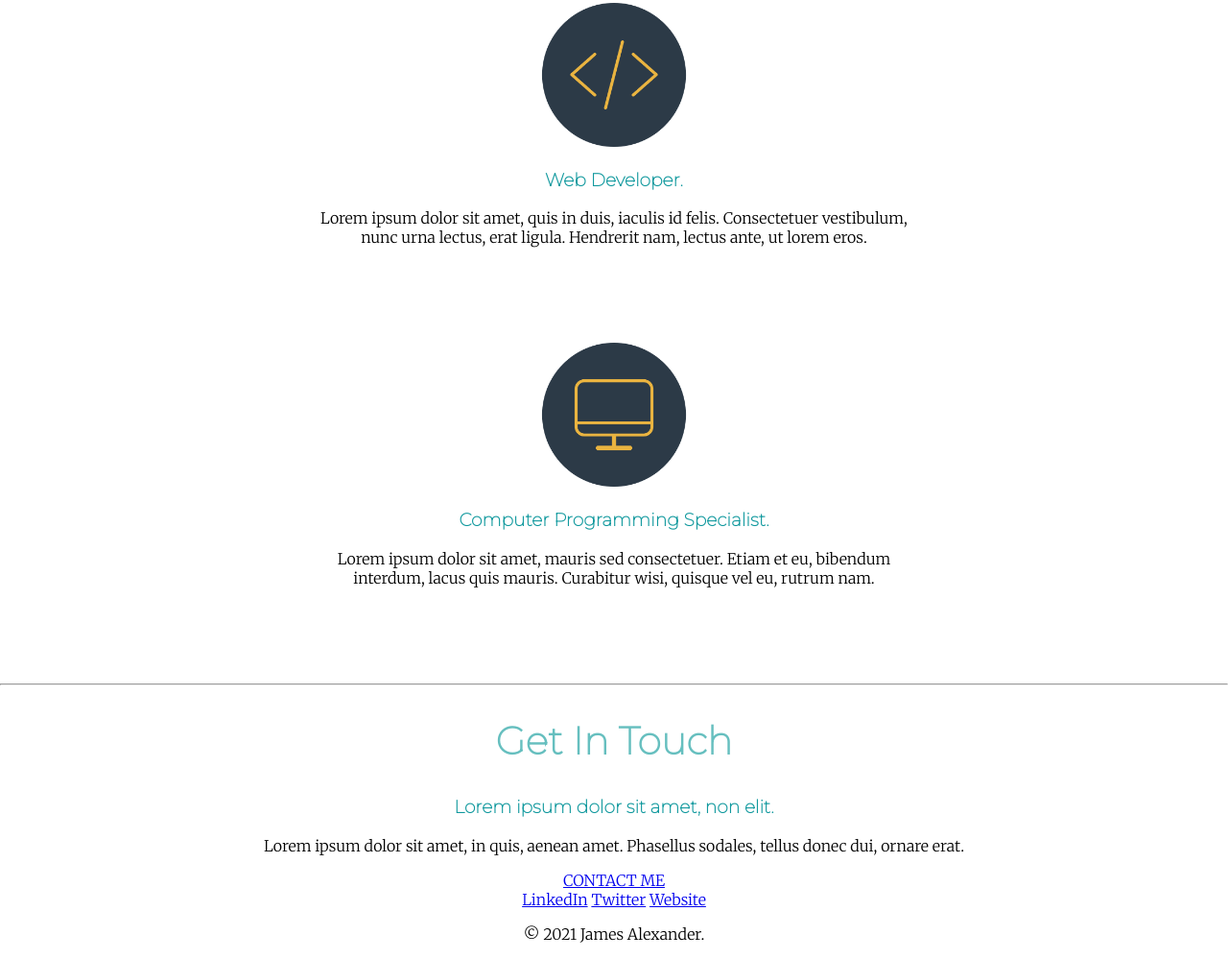
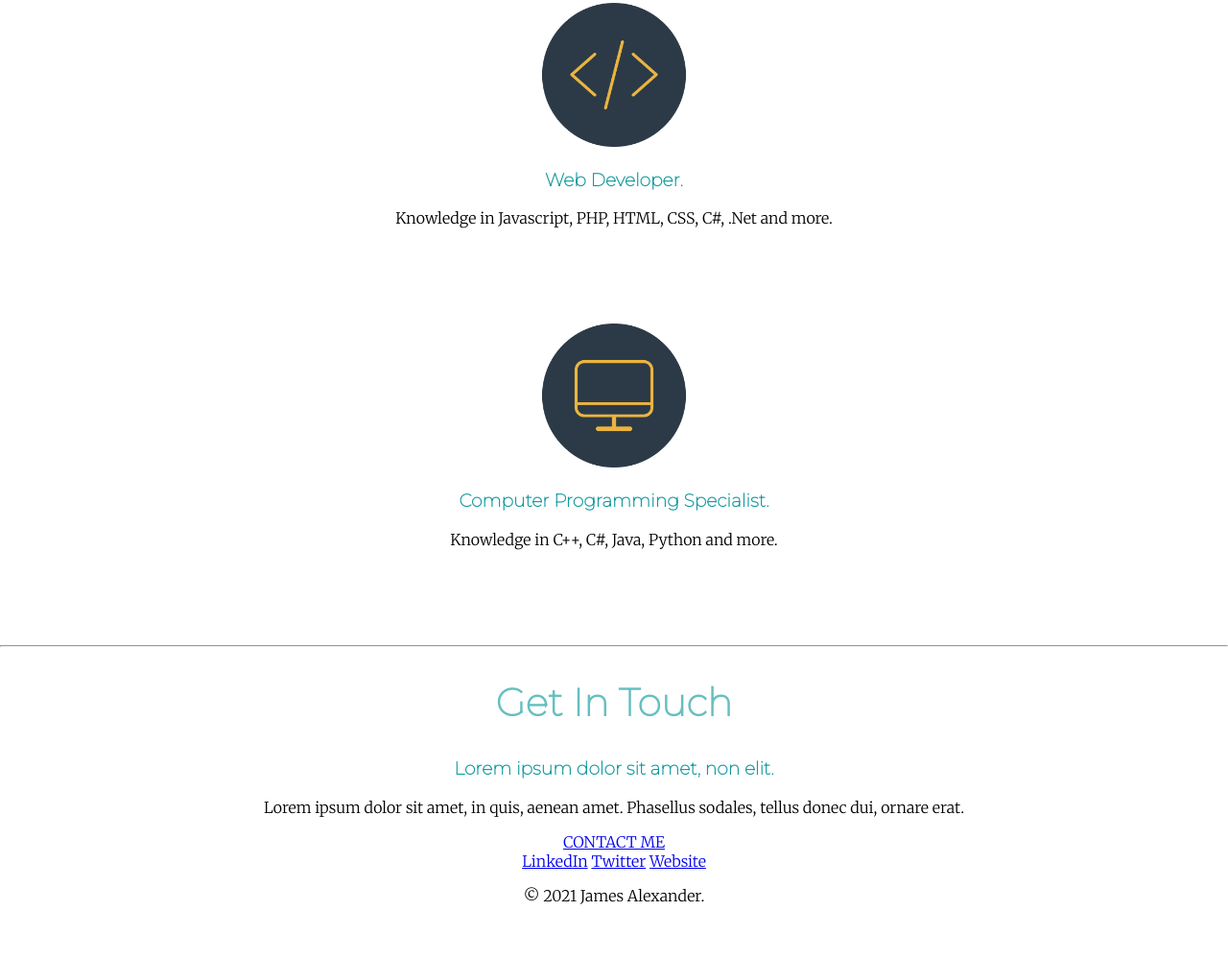
Before and after one commit to James-Alexandr/cv, a plain HTML site: page index.html in a window 1280 px wide. Shown: the part 1244-2243 px from the top of the page at 96% size. After the commit the page ends 2203 px from the top, so only its background shows below. Drawn offline with Linux system fonts and the light colour scheme.

Commit message:
Update index.html

```diff
--- a/index.html
+++ b/index.html
@@ -32,12 +32,12 @@
       <div class="skill-row">
         <img class="middle-image" src="images/Hatfield-Website-Circular-Icons4.png" alt="">
         <h3>Web Developer.</h3>
-        <p>Lorem ipsum dolor sit amet, quis in duis, iaculis id felis. Consectetuer vestibulum, nunc urna lectus, erat ligula. Hendrerit nam, lectus ante, ut lorem eros.</p>
+        <p>Knowledge in Javascript, PHP, HTML, CSS, C#, .Net and more.</p>
       </div>
       <div class="skill-row">
         <img class="bottom-image" src="images/Hatfield-Website-Circular-Icons1.png" alt="">
         <h3>Computer Programming Specialist.</h3>
-        <p>Lorem ipsum dolor sit amet, mauris sed consectetuer. Etiam et eu, bibendum interdum, lacus quis mauris. Curabitur wisi, quisque vel eu, rutrum nam.</p>
+        <p>Knowledge in C++, C#, Java, Python and more.</p>
       </div>
     </div>
     <hr>
```
